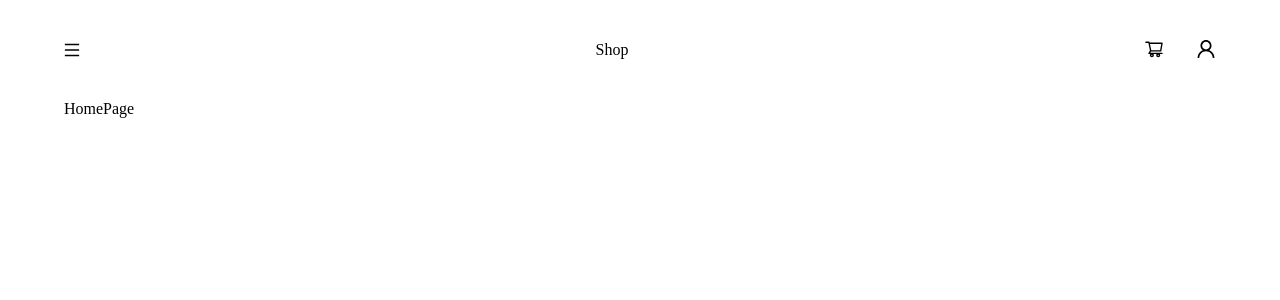
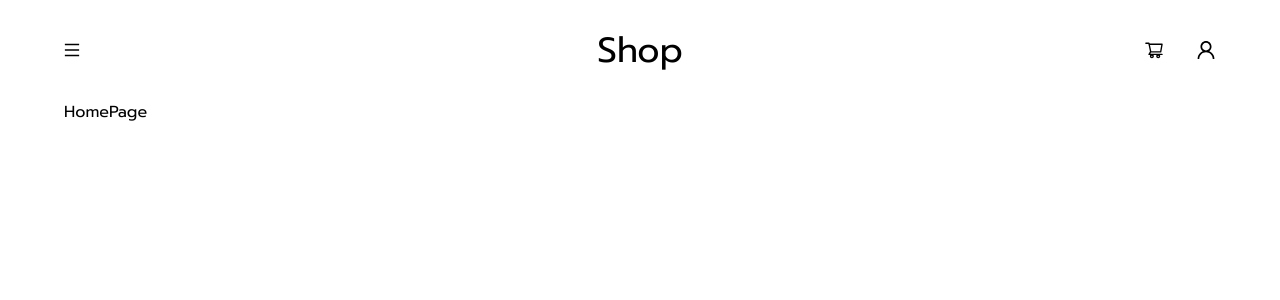
Before and after one commit to kapow-ww/shopping-web, a React (Vite) app in the folder client/: page / in a window 1280 px wide. Shown: the top 300 px of the page. Built offline with nearby package versions, Linux system fonts and the light colour scheme.

Commit message:
🔧Add style

```diff
--- a/client/src/App.css
+++ b/client/src/App.css
@@ -1,9 +1,12 @@
-* {
+@import url('https://fonts.googleapis.com/css2?family=Prompt&display=swap');* {
     margin: 0;
     padding: 0;
     box-sizing: border-box;
 }
 
+body{
+    font-family: 'Prompt', sans-serif;
+}
 
 li{
     list-style: none;
@@ -23,18 +26,22 @@
 .navbar{
     display: flex;
     justify-content: space-between;
-    /* background-color: aquamarine; */
     align-items: center;
     height: 100px;
+    /* padding: 0 20px 0 20px; */
 }
 
 .navbar .links{
     display: flex;
+    align-items: center;
     gap: 2rem;
 }
 
-.title{
-    font-size: 30px;
+.logo{
+    position: absolute;
+    left: 50%;
+    font-size: 35px;
+    transform: translateX(-50%);
 }
 
 .navbar .texts{
```
